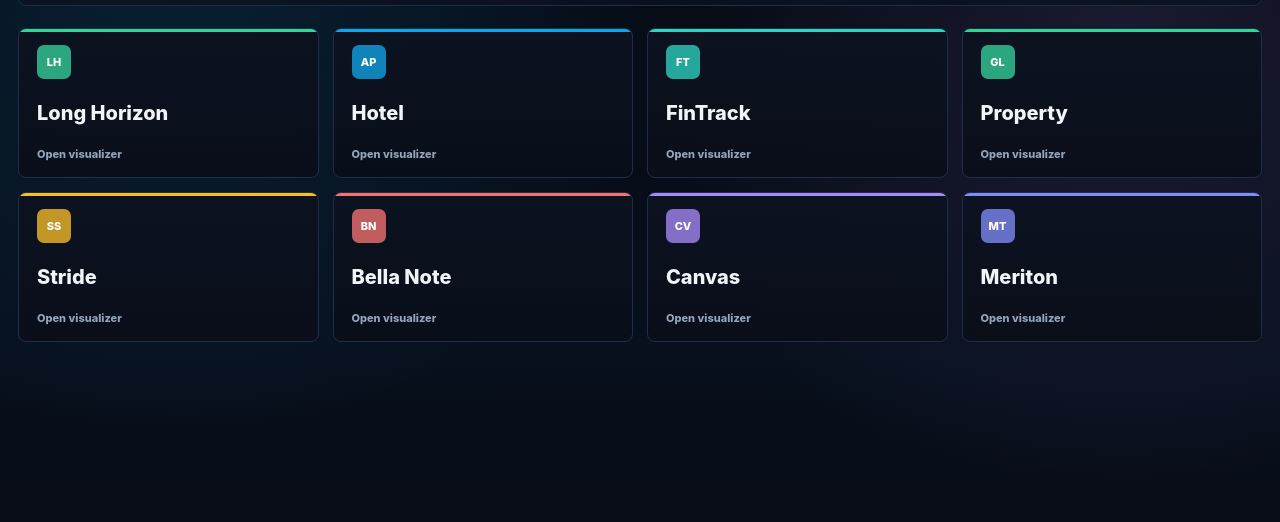
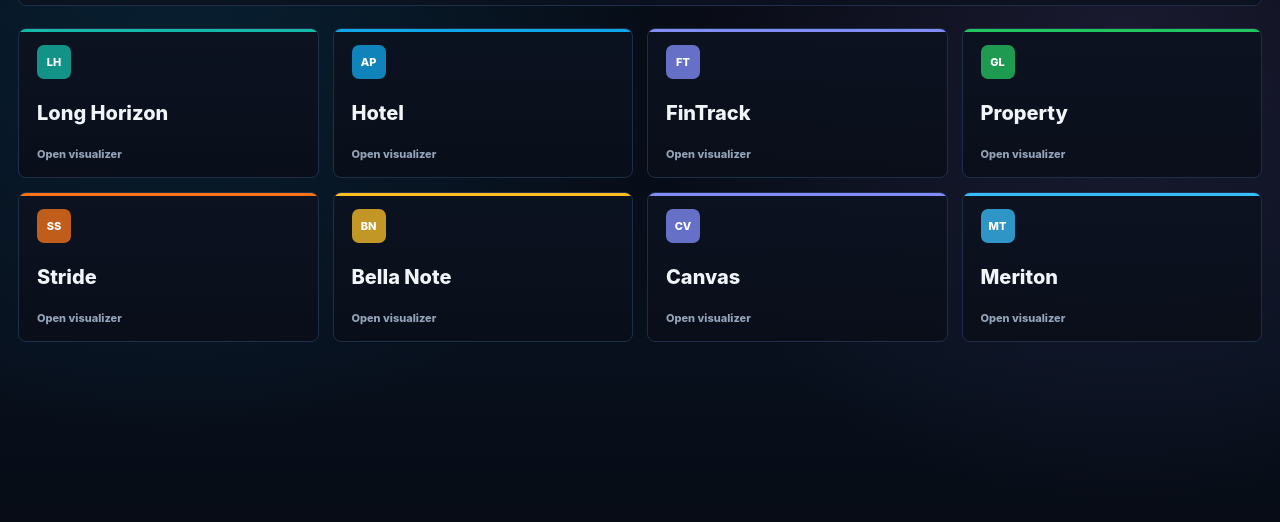
Before and after one commit to PablitoFott14/OpenClaw-Hallucination-Universes, a plain HTML site: page index.html in a window 1280 px wide. Shown: the part 106-628 px from the top of the page. Drawn offline with Linux system fonts and the light colour scheme.

Commit message:
Colors match

```diff
--- a/index.html
+++ b/index.html
@@ -12,9 +12,13 @@
       --border: #1e2e48;
       --border2: #273e60;
       --azure: #0ea5e9;
+      --long-teal: #14b8a6;
       --teal: #2dd4bf;
+      --green: #22c55e;
       --emerald: #34d399;
       --amber: #fbbf24;
+      --orange: #f97316;
+      --sky: #38bdf8;
       --rose: #f87171;
       --violet: #a78bfa;
       --indigo: #818cf8;
@@ -106,7 +110,7 @@
     </header>
 
     <section class="grid">
-      <a class="card" href="https://pablitofott14.github.io/LongHorizon/longhorizon-visualization/" target="_blank" rel="noreferrer" style="--accent: var(--emerald)">
+      <a class="card" href="https://pablitofott14.github.io/LongHorizon/longhorizon-visualization/" target="_blank" rel="noreferrer" style="--accent: var(--long-teal)">
         <span class="code">LH</span>
         <span class="name">Long Horizon</span>
         <span class="open">Open visualizer</span>
@@ -118,37 +122,37 @@
         <span class="open">Open visualizer</span>
       </a>
 
-      <a class="card" href="https://pablitofott14.github.io/FinTrack/fintrack-visualization/" target="_blank" rel="noreferrer" style="--accent: var(--teal)">
+      <a class="card" href="https://pablitofott14.github.io/FinTrack/fintrack-visualization/" target="_blank" rel="noreferrer" style="--accent: var(--indigo)">
         <span class="code">FT</span>
         <span class="name">FinTrack</span>
         <span class="open">Open visualizer</span>
       </a>
 
-      <a class="card" href="https://pablitofott14.github.io/Property/greenleaf-visualization/" target="_blank" rel="noreferrer" style="--accent: var(--emerald)">
+      <a class="card" href="https://pablitofott14.github.io/Property/greenleaf-visualization/" target="_blank" rel="noreferrer" style="--accent: var(--green)">
         <span class="code">GL</span>
         <span class="name">Property</span>
         <span class="open">Open visualizer</span>
       </a>
 
-      <a class="card" href="https://pablitofott14.github.io/Stride/stride-visualization/" target="_blank" rel="noreferrer" style="--accent: var(--amber)">
+      <a class="card" href="https://pablitofott14.github.io/Stride/stride-visualization/" target="_blank" rel="noreferrer" style="--accent: var(--orange)">
         <span class="code">SS</span>
         <span class="name">Stride</span>
         <span class="open">Open visualizer</span>
       </a>
 
-      <a class="card" href="https://pablitofott14.github.io/BellaNote/bella-notte-visualization/" target="_blank" rel="noreferrer" style="--accent: var(--rose)">
+      <a class="card" href="https://pablitofott14.github.io/BellaNote/bella-notte-visualization/" target="_blank" rel="noreferrer" style="--accent: var(--amber)">
         <span class="code">BN</span>
         <span class="name">Bella Note</span>
         <span class="open">Open visualizer</span>
       </a>
 
-      <a class="card" href="https://pablitofott14.github.io/Canvas/canvas-visualization/" target="_blank" rel="noreferrer" style="--accent: var(--violet)">
+      <a class="card" href="https://pablitofott14.github.io/Canvas/canvas-visualization/" target="_blank" rel="noreferrer" style="--accent: var(--indigo)">
         <span class="code">CV</span>
         <span class="name">Canvas</span>
         <span class="open">Open visualizer</span>
       </a>
 
-      <a class="card" href="https://pablitofott14.github.io/Meriton/meriton-visualization/" target="_blank" rel="noreferrer" style="--accent: var(--indigo)">
+      <a class="card" href="https://pablitofott14.github.io/Meriton/meriton-visualization/" target="_blank" rel="noreferrer" style="--accent: var(--sky)">
         <span class="code">MT</span>
         <span class="name">Meriton</span>
         <span class="open">Open visualizer</span>
```
